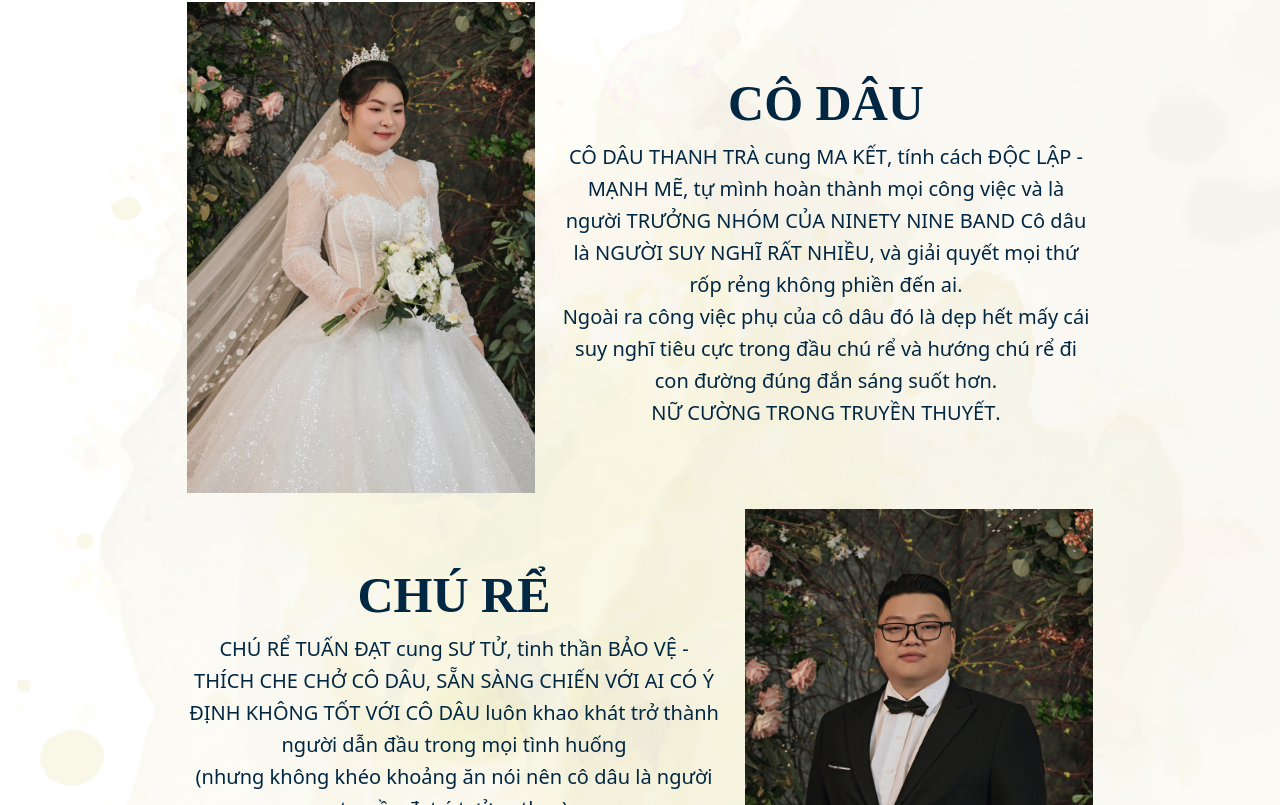
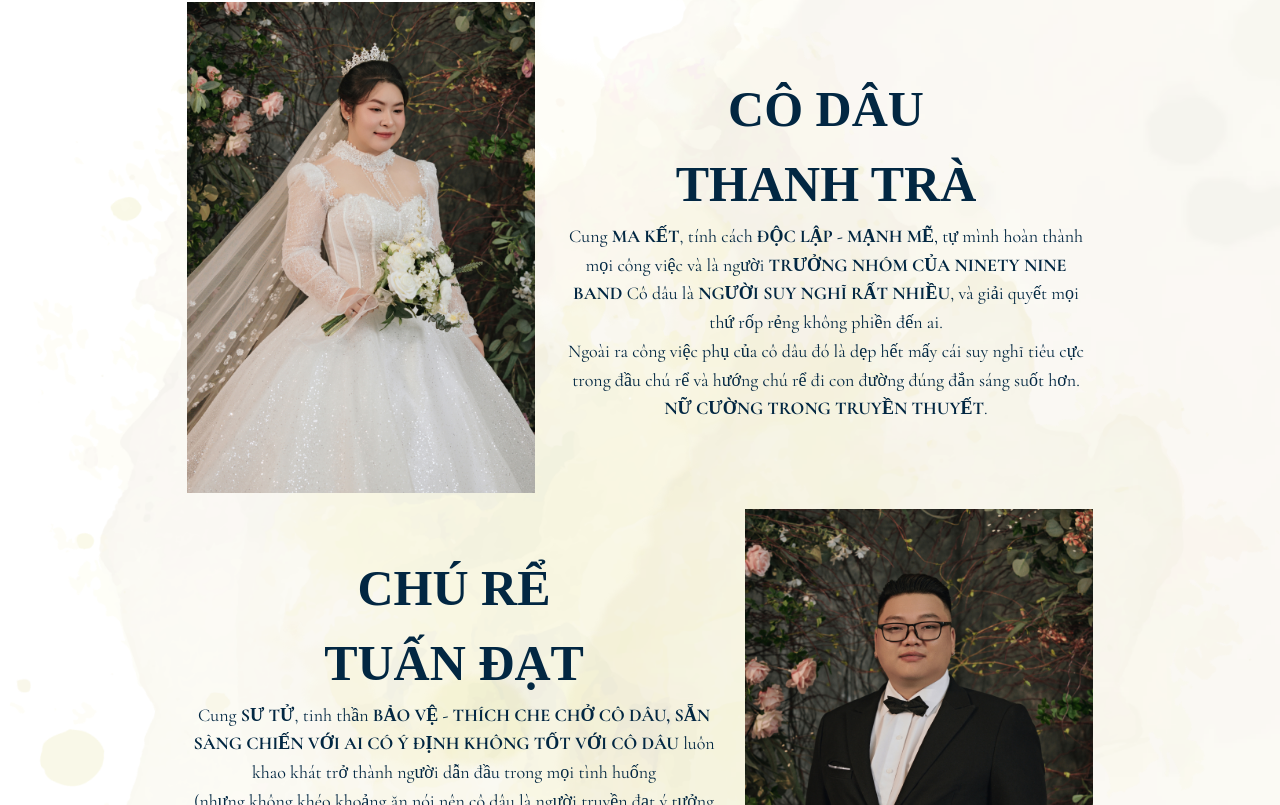
Before and after one commit to HuynhAnh24h/wedding, a Vue app: page / in a window 1280 px wide. Shown: the part 2595-3400 px from the top of the page. Built offline with nearby package versions, Linux system fonts and the light colour scheme; a web font is replaced by a local one.

Commit message:
complete

```diff
--- a/src/components/SectionFour.vue
+++ b/src/components/SectionFour.vue
@@ -11,8 +11,9 @@
             </div>
             <div class="content col-md-6">
               <p class="content__title text-center text-uppercase">Cô dâu</p>
+              <p class="content__title text-center text-uppercase">Thanh Trà</p>
               <p class="content__text text-center">
-                <span class="hight__light__text">CÔ DÂU THANH TRÀ</span> cung
+                Cung
                 <span class="hight__light__text">MA KẾT</span>, tính cách
                 <span class="hight__light__text">ĐỘC LẬP - MẠNH MẼ</span>, tự
                 mình hoàn thành mọi công việc và là người
@@ -40,8 +41,9 @@
           <div class="bottom__row row d-flex justify-content-center align-items-center">
               <div class="content col-md-6">
                 <p class="content__title text-center text-uppercase">Chú rể</p>
+                <p class="content__title text-center text-uppercase">Tuấn Đạt</p>
                 <p class="content__text text-center">
-                <span class="hight__light__text">Chú rể tuấn đạt</span> cung
+                  Cung
                   <span class="hight__light__text">Sư tử</span>, tinh thần
                   <span class="hight__light__text"
                     >bảo vệ - thích che chở cô dâu, sẵn sàng chiến với ai có ý
@@ -78,16 +80,18 @@
   margin: 0;
   color: var(--primary--color);
 }
+
 .content__text {
   margin: 0;
-  font-size: 20px;
+  font-size: 18px;
+  font-family: var(--font--title);
   line-height: 1.6;
   color: var(--primary--color);
 }
 
 .hight__light__text {
   text-transform: uppercase;
-  font-weight: 500;
+  font-weight: 800;
 }
 
 .style__img {
```
Lines whose indentation alone changed are shown as unchanged.
